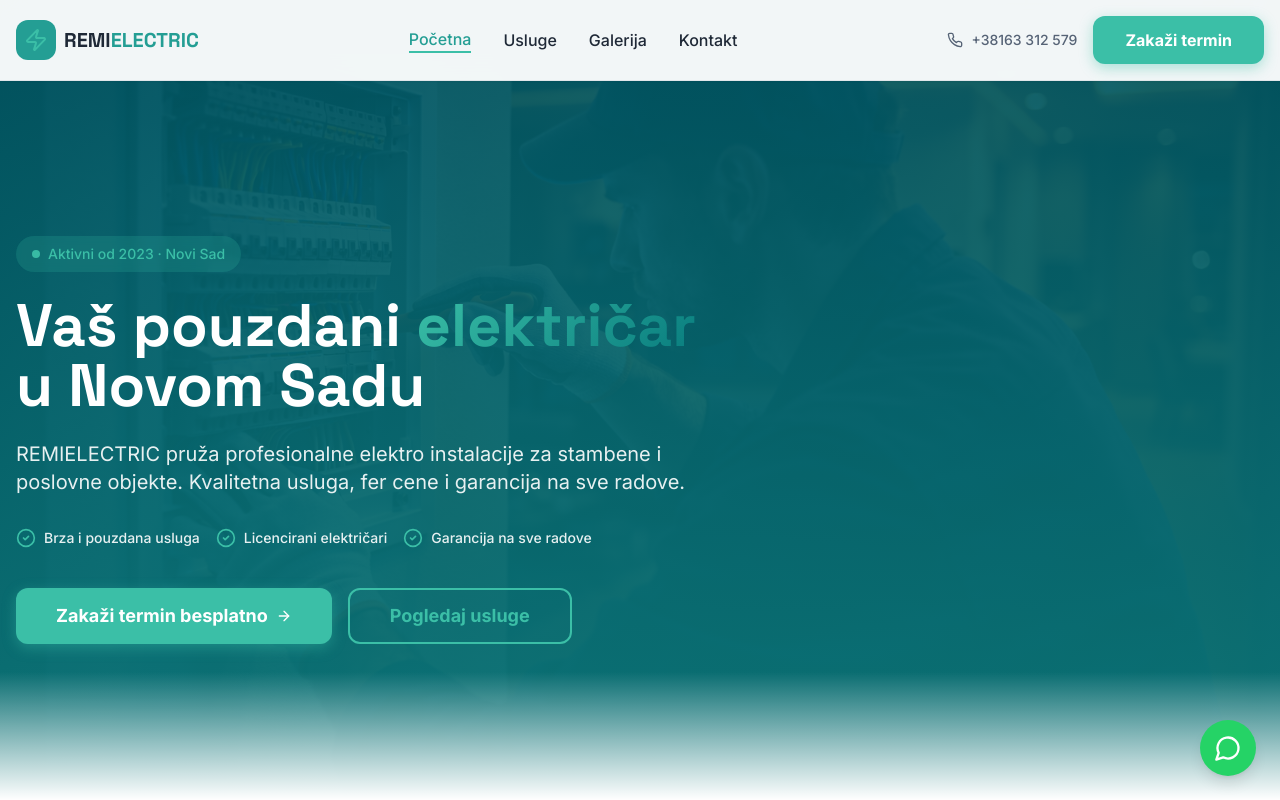
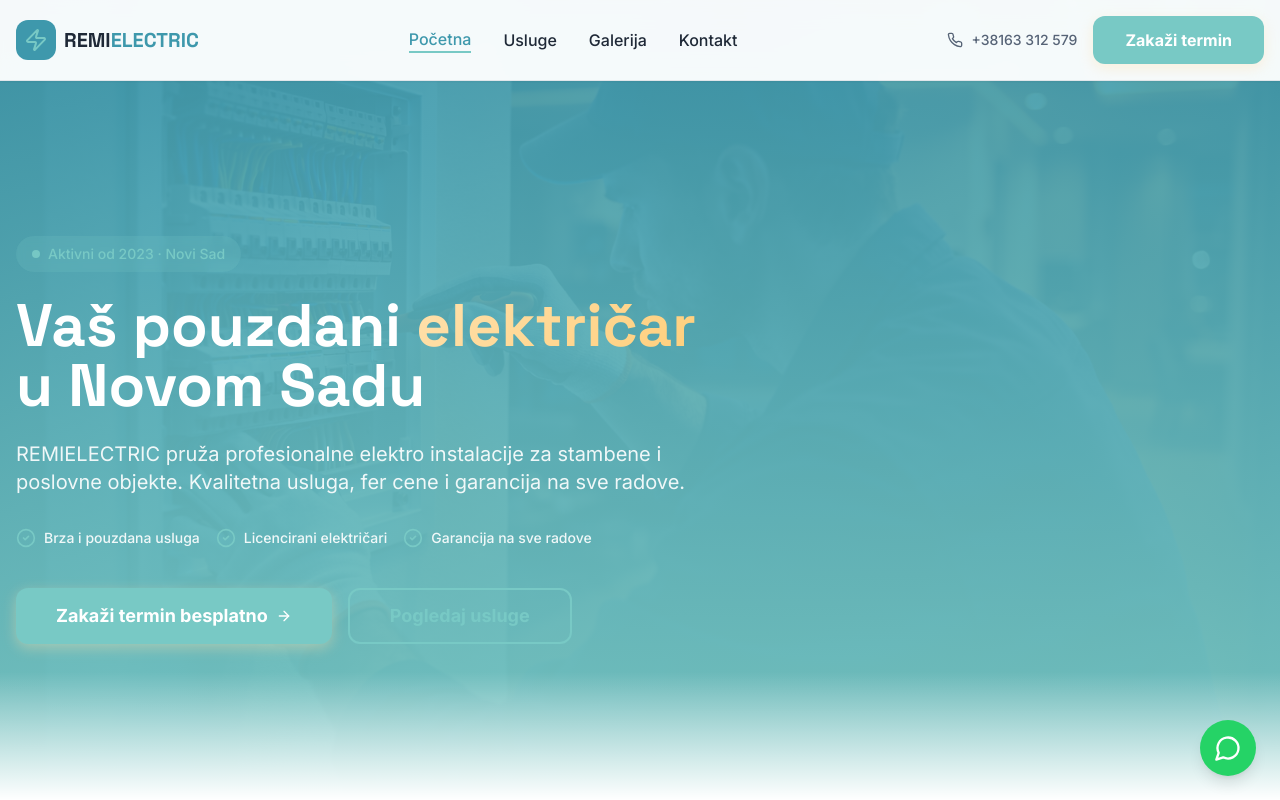
Before and after one commit to bcrnic/remielectric, a React (Vite) app: page / in a window 1280 px wide. Shown: the top 800 px of the page. Built offline with nearby package versions, Linux system fonts and the light colour scheme; the HTML template or start-up script is replaced by a standard one.

Commit message:
Try new color palette

```diff
--- a/src/index.css
+++ b/src/index.css
@@ -17,11 +17,11 @@
     --popover-foreground: 222 47% 11%;
 
     /* Deep Electric Blue - Primary */
-    --primary: 175 63% 38%;
+    --primary: 191 47% 46%;
     --primary-foreground: 0 0% 100%;
 
     /* Electric Yellow - Accent */
-    --accent: 169 53% 49%;
+    --accent: 177 43% 63%;
     --accent-foreground: 0 0% 100%;
 
     --secondary: 210 20% 98%;
@@ -30,39 +30,39 @@
     --muted: 210 20% 96%;
     --muted-foreground: 215 16% 40%;
 
-    --destructive: 0 84% 60%;
+    --destructive: 7 93% 67%;
     --destructive-foreground: 0 0% 100%;
 
     --border: 210 16% 90%;
     --input: 210 16% 90%;
-    --ring: 175 63% 38%;
+    --ring: 191 47% 46%;
 
     --radius: 0.75rem;
 
     /* Custom tokens */
-    --electric-blue: 175 63% 38%;
-    --electric-blue-dark: 188 100% 19%;
-    --electric-blue-light: 170 45% 92%;
-    --electric-yellow: 169 53% 49%;
-    --electric-yellow-dark: 181 89% 26%;
+    --electric-blue: 191 47% 46%;
+    --electric-blue-dark: 191 47% 36%;
+    --electric-blue-light: 177 43% 92%;
+    --electric-yellow: 38 100% 84%;
+    --electric-yellow-dark: 38 100% 74%;
     --electric-gray: 210 20% 98%;
     --electric-dark: 215 28% 17%;
 
     /* Gradients */
-    --gradient-hero: linear-gradient(135deg, hsl(188 100% 19%) 0%, hsl(175 63% 38%) 100%);
-    --gradient-accent: linear-gradient(135deg, hsl(181 89% 26%) 0%, hsl(169 53% 49%) 100%);
+    --gradient-hero: linear-gradient(135deg, hsl(191 47% 46%) 0%, hsl(177 43% 63%) 100%);
+    --gradient-accent: linear-gradient(135deg, hsl(38 100% 84%) 0%, hsl(7 93% 67%) 100%);
     --gradient-overlay: linear-gradient(
       180deg,
-      rgba(0, 84, 97, 0.92) 0%,
-      rgba(12, 119, 121, 0.96) 100%
+      rgba(63, 154, 174, 0.92) 0%,
+      rgba(121, 201, 197, 0.96) 100%
     );
 
     /* Shadows */
-    --shadow-sm: 0 1px 2px 0 hsl(175 63% 38% / 0.05);
-    --shadow-md: 0 4px 6px -1px hsl(175 63% 38% / 0.12), 0 2px 4px -2px hsl(175 63% 38% / 0.12);
-    --shadow-lg: 0 10px 15px -3px hsl(175 63% 38% / 0.14), 0 4px 6px -4px hsl(175 63% 38% / 0.14);
-    --shadow-xl: 0 20px 25px -5px hsl(175 63% 38% / 0.16), 0 8px 10px -6px hsl(175 63% 38% / 0.16);
-    --shadow-yellow: 0 4px 14px 0 hsl(169 53% 49% / 0.35);
+    --shadow-sm: 0 1px 2px 0 hsl(191 47% 46% / 0.05);
+    --shadow-md: 0 4px 6px -1px hsl(191 47% 46% / 0.12), 0 2px 4px -2px hsl(191 47% 46% / 0.12);
+    --shadow-lg: 0 10px 15px -3px hsl(191 47% 46% / 0.14), 0 4px 6px -4px hsl(191 47% 46% / 0.14);
+    --shadow-xl: 0 20px 25px -5px hsl(191 47% 46% / 0.16), 0 8px 10px -6px hsl(191 47% 46% / 0.16);
+    --shadow-yellow: 0 4px 14px 0 hsl(38 100% 84% / 0.4);
 
     --sidebar-background: 0 0% 98%;
     --sidebar-foreground: 240 5.3% 26.1%;
@@ -75,7 +75,7 @@
   }
 
   .dark {
-    --background: 173 86% 10%;
+    --background: 191 47% 12%;
     --foreground: 210 40% 98%;
 
     --card: 222 47% 11%;
@@ -84,10 +84,10 @@
     --popover: 222 47% 11%;
     --popover-foreground: 210 40% 98%;
 
-    --primary: 169 53% 49%;
+    --primary: 177 43% 63%;
     --primary-foreground: 0 0% 100%;
 
-    --accent: 181 89% 26%;
+    --accent: 191 47% 46%;
     --accent-foreground: 0 0% 100%;
 
     --secondary: 217 33% 17%;
@@ -101,13 +101,13 @@
 
     --border: 217 33% 17%;
     --input: 217 33% 17%;
-    --ring: 169 53% 49%;
+    --ring: 177 43% 63%;
 
-    --electric-blue: 175 63% 38%;
-    --electric-blue-dark: 188 100% 19%;
-    --electric-blue-light: 181 40% 16%;
-    --electric-yellow: 169 53% 49%;
-    --electric-yellow-dark: 181 89% 26%;
+    --electric-blue: 191 47% 46%;
+    --electric-blue-dark: 191 47% 36%;
+    --electric-blue-light: 191 47% 18%;
+    --electric-yellow: 38 100% 84%;
+    --electric-yellow-dark: 38 100% 74%;
     --electric-gray: 173 30% 16%;
     --electric-dark: 210 40% 98%;
 
```
